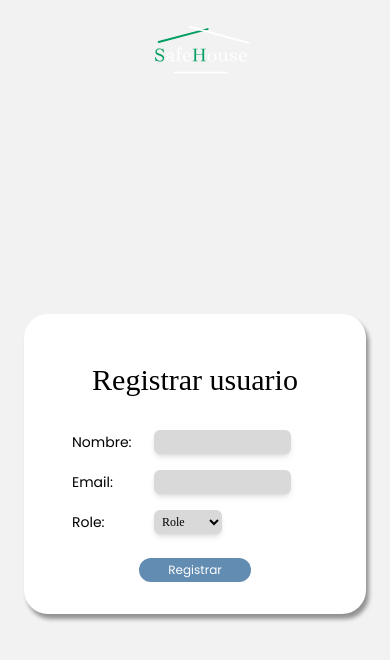
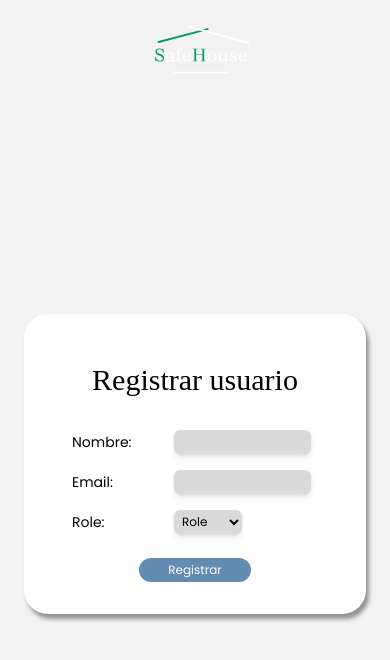
Before and after one commit to Fabio-Alfredo/deploy_definit, a React (Vite) app in the folder safeHouse-frontEnd/: page / in a window 390 px wide. Shown: the top 660 px of the page. Built offline with nearby package versions, Linux system fonts and the light colour scheme; a web font is replaced by a local one.

Commit message:
add: responsive desing

```diff
--- a/safeHouse-frontEnd/src/components/registerComponents/CatalogRole.jsx
+++ b/safeHouse-frontEnd/src/components/registerComponents/CatalogRole.jsx
@@ -5,7 +5,7 @@ export const CatalogRole = ({ inputValue,inputOnchange}) => {
         <>
             <div className='grid grid-cols-3 sm:mx-12 items-center m-4 sm:m-10'> {/* query */}
                 <label htmlFor='role' className='col-span-1 font-popins text-sm sm:text-2xl'> Role: </label>{/* query */}
-                <select name='role' required value={inputValue} onChange={inputOnchange} className='col-span-2 p-1 shadow-md  bg-input-color rounded-md text-xs sm:text-xl h-6 sm:h-10 w-5/12'> {/* query */}
+                <select name='role' required  value={inputValue} onChange={inputOnchange} className='col-span-2 p-1 ml-5  shadow-md font-popins  bg-input-color rounded-md text-xs xl:ml-0 sm:text-xl h-6 sm:h-10 w-5/12'> {/* query */}
                 <option value='' disabled>Role</option>
                     <option value='user'>User</option>
                     <option value='guest'>Guest</option>
--- a/safeHouse-frontEnd/src/components/registerComponents/Input.jsx
+++ b/safeHouse-frontEnd/src/components/registerComponents/Input.jsx
@@ -37,7 +37,7 @@ export const Input = ({ name, label, type, inputValue, inputOnchange }) => {
             <div className='grid grid-cols-3 sm:mx-12 items-center m-4 sm:m-10'>
                 <label htmlFor={name} className='col-span-1 font-popins text-sm sm:text-2xl'> {label} </label> {/* query */}
                 <input required type={type} name={name} value={inputValue} onChange={inputOnchange}
-                    className='col-span-2 p-1 shadow-md font-popins bg-input-color rounded-md  text-xs sm:text-xl h-6 sm:h-10 w-10/12' />
+                    className='col-span-2 p-1 ml-5 shadow-md font-popins bg-input-color rounded-md  text-xs xl:ml-0 sm:text-xl h-6 sm:h-10 w-10/12' />
                 {/*name === 'email' && !userExists && <p className="text-red-500 col-span-3 text-center pt-1">El correo electrónico no existe en la base de datos</p>*/}
             </div>
         </>
```
